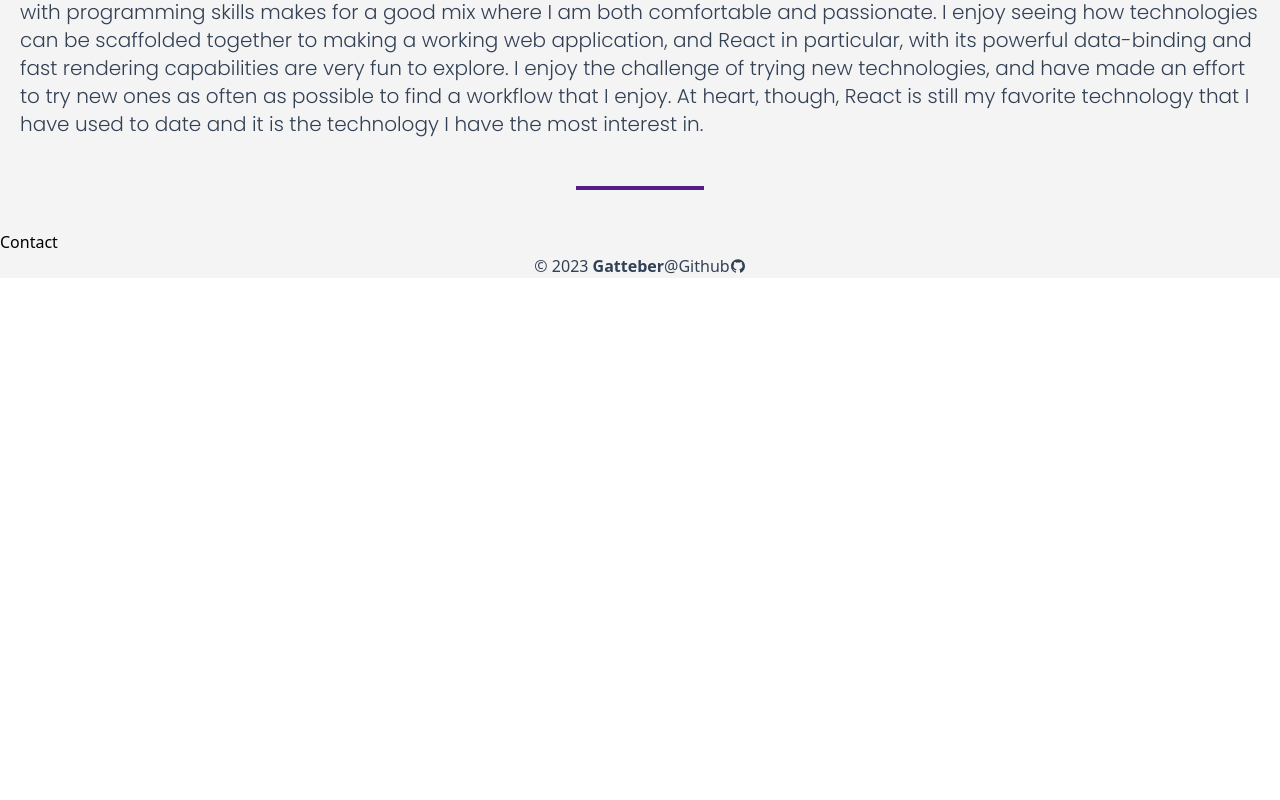
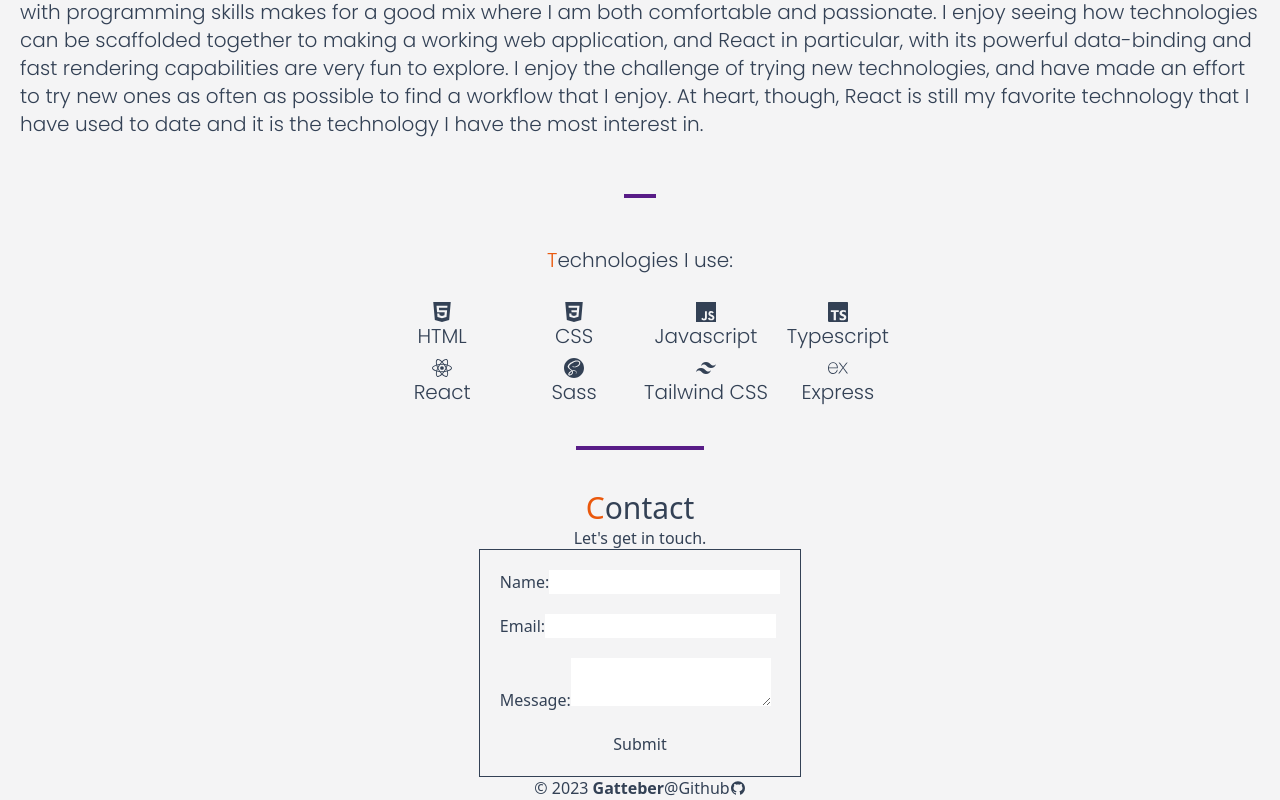
Before and after one commit to Gatteber/portfolio-website, a React (Vite) app in the folder client/: page / in a window 1280 px wide. Shown: the part 2250-3050 px from the top of the page. Before the commit the page ends 2528 px from the top, so only its background shows below. Built offline with nearby package versions, Linux system fonts and the light colour scheme; no server answers.

Commit message:
refactor design. Layout basic form

```diff
--- a/client/src/App.tsx
+++ b/client/src/App.tsx
@@ -20,11 +20,11 @@ function App() {
     <div className="bg-zinc-100 dark:bg-zinc-700 transition duration-250">
       <Navbar />
       <Home data={testApiData} />
-      <HorizontalBreak />
+      <HorizontalBreak width={'w-32'} />
       <Projects />
-      <HorizontalBreak />
+      <HorizontalBreak width={'w-32'} />
       <About />
-      <HorizontalBreak />
+      <HorizontalBreak width={'w-32'} />
       <Contact />
       <Footer />
     </div>
--- a/client/src/components/HorizontalBreak.tsx
+++ b/client/src/components/HorizontalBreak.tsx
@@ -1,6 +1,15 @@
-const HorizontalBreak = () => {
+//can't use number type for width -> breaks after 12? unknown why
+//specify width prop like tailwind: "w-32"
+
+type HorizontalBreak = {
+  width: string;
+};
+
+const HorizontalBreak = ({width}: HorizontalBreak) => {
   return (
-    <hr className="w-32 h-1 mx-auto my-4 bg-purple-900 border-0 md:my-10 dark:bg-orange-300" />
+    <hr
+      className={`${width} h-1 mx-auto my-4 bg-purple-900 border-0 md:my-10 dark:bg-orange-300`}
+    />
   );
 };
 export default HorizontalBreak;
--- a/client/src/pages/About.tsx
+++ b/client/src/pages/About.tsx
@@ -1,8 +1,14 @@
-const SmallHorizonalLine = () => {
-  return (
-    <hr className="w-8 h-1 mx-auto my-4 bg-purple-900 border-0 md:my-10 dark:bg-orange-300" />
-  );
-};
+import HorizontalBreak from '../components/HorizontalBreak';
+import {
+  SiHtml5,
+  SiCss3,
+  SiJavascript,
+  SiTypescript,
+  SiReact,
+  SiSass,
+  SiTailwindcss,
+  SiExpress,
+} from 'react-icons/si';
 
 const About = () => {
   return (
@@ -10,7 +16,7 @@ const About = () => {
       <h4 className="text-3xl">
         <span className="text-orange-600 dark:text-purple-500">A</span>bout me
       </h4>
-      <p className="p-2 sm:pl-5 sm:pr-5">
+      <p className="p-2 sm:px-5">
         I'm a web developer based in Japan. I was born in Denver, Colorado, in
         the United States. I graduated from Colorado State University. During
         University, I studied Biochemistry, Spanish, and History, ultimately
@@ -22,8 +28,8 @@ const About = () => {
         love teaching, and have enjoyed my time as a teacher, I feel that for my
         future, it is best for me to move on.
       </p>
-      <SmallHorizonalLine />
-      <p className="p-2 sm:pl-5 sm:pr-5">
+      <HorizontalBreak width={'w-8'} />
+      <p className="p-2 sm:px-5">
         I've always had a passion for technology. When I was a high-school and
         university student, I wrote some of my own plugins for World of Warcraft
         in simple lua, and often tweaked the plugins of others. I was often in
@@ -34,8 +40,8 @@ const About = () => {
         various different projects (Python, Java, even a little bit of C) before
         ultimately deciding that I enjoyed web development the most.
       </p>
-      <SmallHorizonalLine />
-      <p className="p-2 sm:pl-5 sm:pr-5">
+      <HorizontalBreak width={'w-8'} />
+      <p className="p-2 sm:px-5">
         Web development is my biggest interest in programming. The choices of
         technologies and combination of artistic skills along with programming
         skills makes for a good mix where I am both comfortable and passionate.
@@ -47,6 +53,45 @@ const About = () => {
         heart, though, React is still my favorite technology that I have used to
         date and it is the technology I have the most interest in.
       </p>
+      <HorizontalBreak width={'w-8'} />
+      <p className="pb-5">
+        <span className="text-orange-600 dark:text-purple-500">T</span>
+        echnologies I use:
+      </p>
+      <div className="grid grid-cols-4 gap-2">
+        <div className="flex flex-col items-center">
+          <SiHtml5 />
+          <span>HTML</span>
+        </div>
+        <div className="flex flex-col items-center">
+          <SiCss3 />
+          <span>CSS</span>
+        </div>
+        <div className="flex flex-col items-center">
+          <SiJavascript />
+          <span>Javascript</span>
+        </div>
+        <div className="flex flex-col items-center">
+          <SiTypescript />
+          <span>Typescript</span>
+        </div>
+        <div className="flex flex-col items-center">
+          <SiReact />
+          <span>React</span>
+        </div>
+        <div className="flex flex-col items-center">
+          <SiSass />
+          <span>Sass</span>
+        </div>
+        <div className="flex flex-col items-center">
+          <SiTailwindcss />
+          <span>Tailwind CSS</span>
+        </div>
+        <div className="flex flex-col items-center">
+          <SiExpress />
+          <span>Express</span>
+        </div>
+      </div>
     </article>
   );
 };
--- a/client/src/pages/Contact.tsx
+++ b/client/src/pages/Contact.tsx
@@ -1,4 +1,37 @@
+const ContactForm = () => {
+  const handleSubmit = (e: React.SyntheticEvent) => {
+    e.preventDefault();
+    console.log('correctly handled submit');
+  };
+  return (
+    <div className="p-5 outline outline-1">
+      <form onSubmit={handleSubmit} className="flex flex-col gap-5">
+        <label htmlFor="">
+          Name:
+          <input type="text" />
+        </label>
+        <label htmlFor="">
+          Email:
+          <input type="email" name="" id="" />
+        </label>
+        <label htmlFor="">
+          Message:
+          <textarea></textarea>
+        </label>
+        <input type="submit" value="Submit" />
+      </form>
+    </div>
+  );
+};
 const Contact = () => {
-  return <div>Contact</div>;
+  return (
+    <div className="flex flex-col items-center text-slate-700 dark:text-slate-50">
+      <h5 className="text-3xl">
+        <span className="text-orange-600 dark:text-purple-500">C</span>ontact
+      </h5>
+      <p>Let's get in touch.</p>
+      <ContactForm />
+    </div>
+  );
 };
 export default Contact;
--- a/client/src/pages/Home.tsx
+++ b/client/src/pages/Home.tsx
@@ -18,7 +18,7 @@ const Home = ({data}: IHomeData) => {
         Garrett.
       </h1>
       <h2 className="text-xl">I'm a front-end engineer located in Japan.</h2>
-      <HorizontalBreak />
+      <HorizontalBreak width={'w-32'} />
       <img className="w-60 h-60 bg-purple-900 rounded-full"></img>
       <h2>
         I like to build stuff. Check out my{' '}
```
